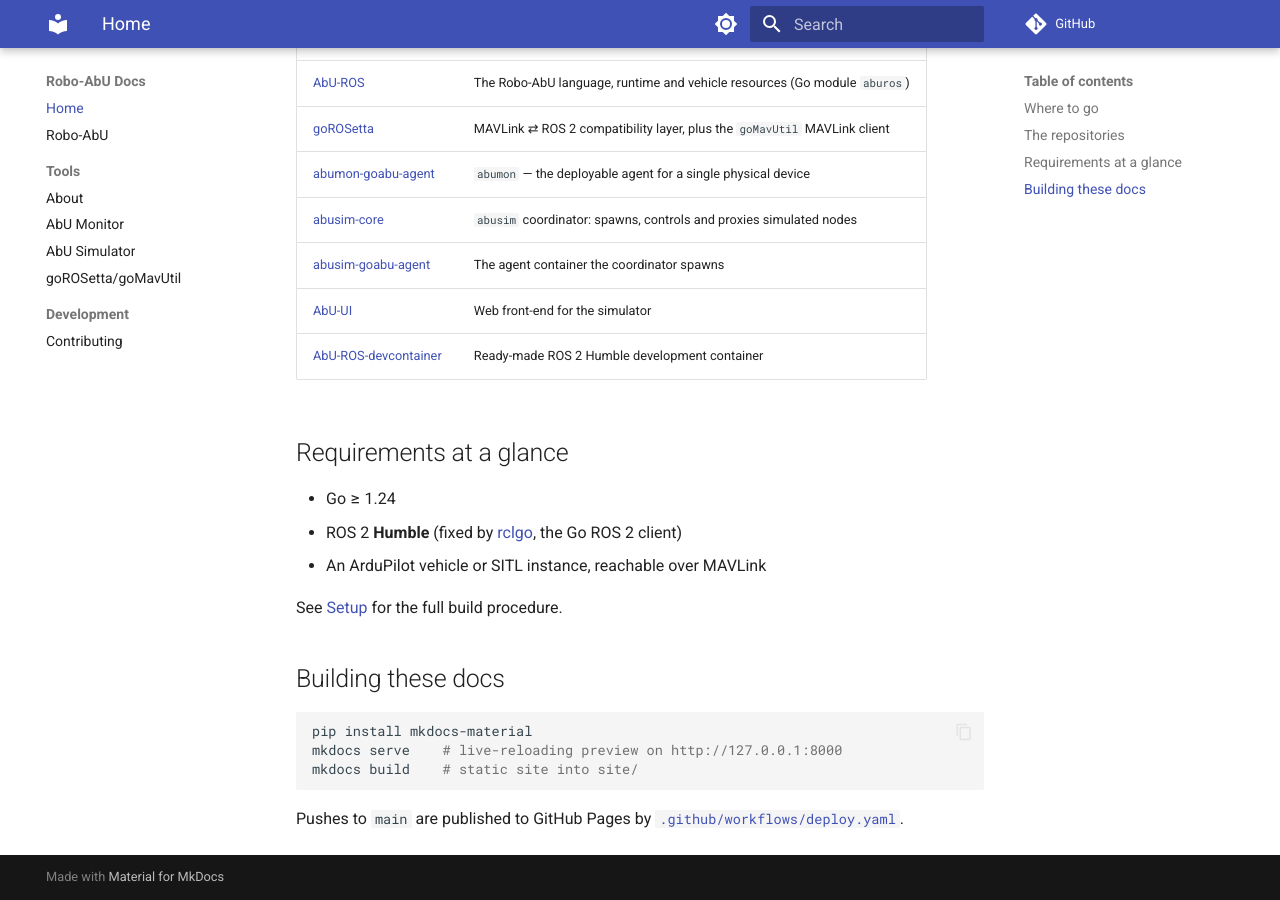
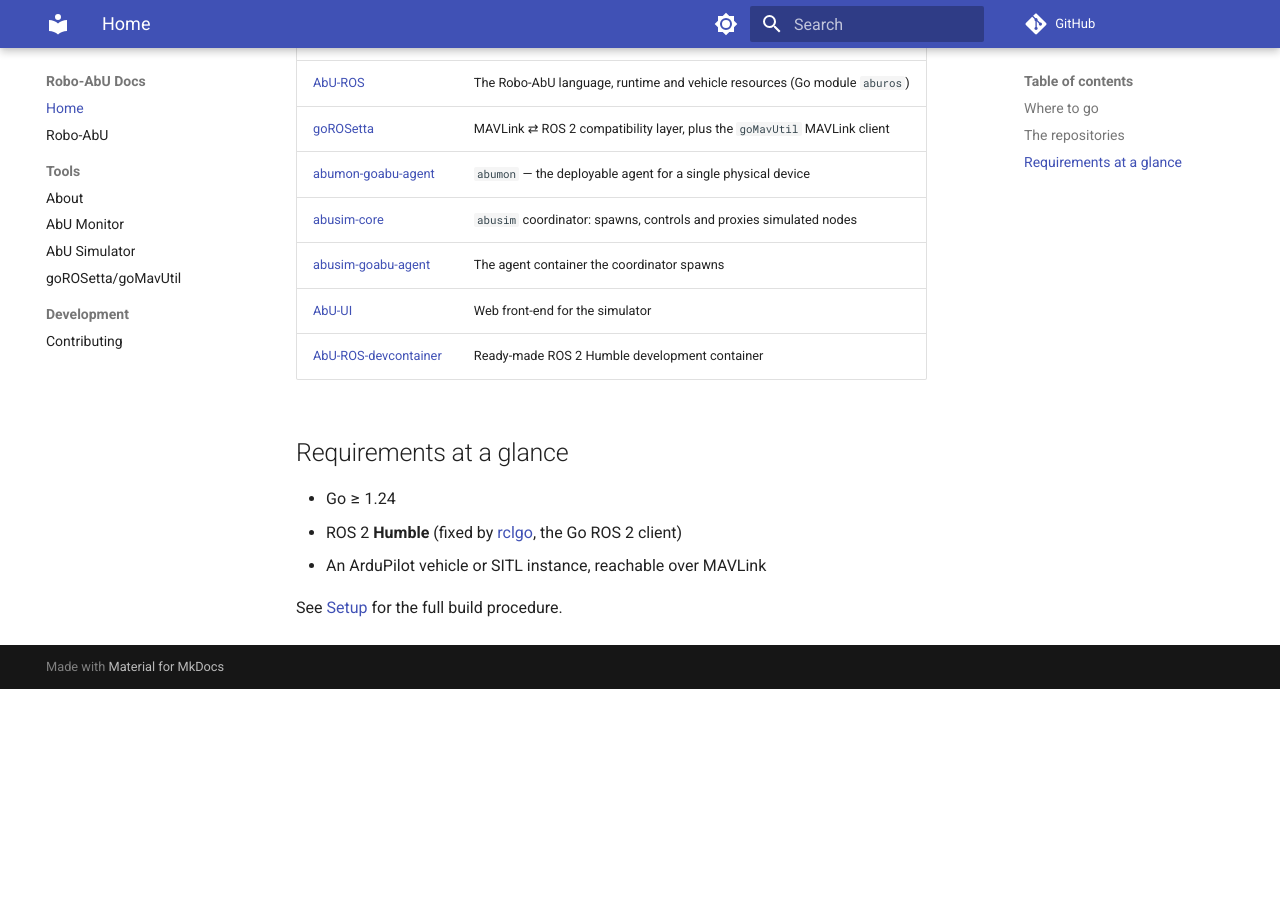
Before and after one commit to lucagemolotto/rabu-wiki, an MkDocs documentation site: the page built from docs/index.md, in a window 1280 px wide and 900 px high, scrolled down 1044 px. Built offline with MkDocs 1.6.1 and Material for MkDocs 9.7.7, drawn with Linux system fonts in a browser that asks for light colours; comment, search, counter and statistics services are not loaded; after the commit the page ends 1733 px from its top, so only the background shows below that.

Commit message:
removed docs build instructions

````diff
--- a/docs/index.md
+++ b/docs/index.md
@@ -50,14 +50,3 @@ One rule. Every node in range that can pick up the object learns where it is.
 * An ArduPilot vehicle or SITL instance, reachable over MAVLink
 
 See [Setup](contributing.md#setup) for the full build procedure.
-
-## Building these docs
-
-```bash
-pip install mkdocs-material
-mkdocs serve    # live-reloading preview on http://127.0.0.1:8000
-mkdocs build    # static site into site/
-```
-
-Pushes to `main` are published to GitHub Pages by
-[`.github/workflows/deploy.yaml`](https://github.com/lucagemolotto/rabu-wiki/blob/main/.github/workflows/deploy.yaml).
````
